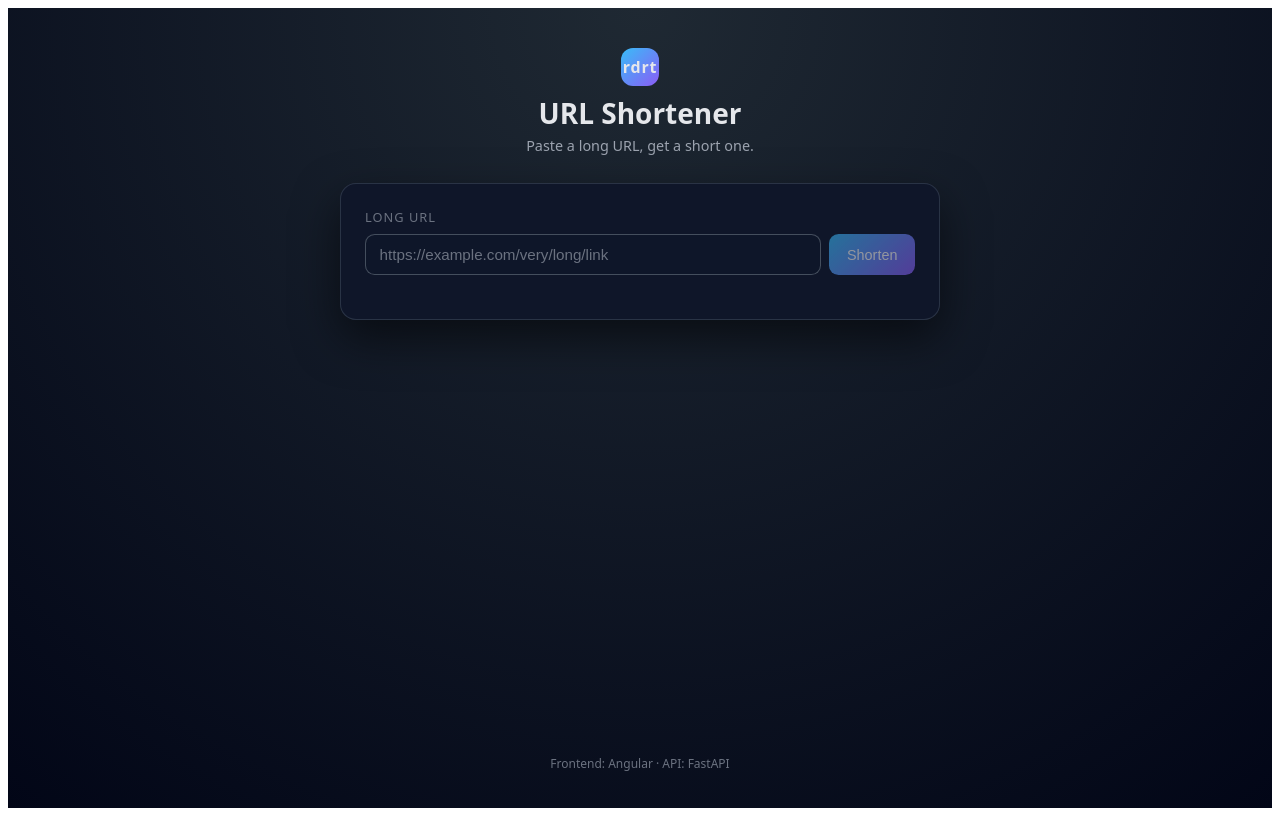
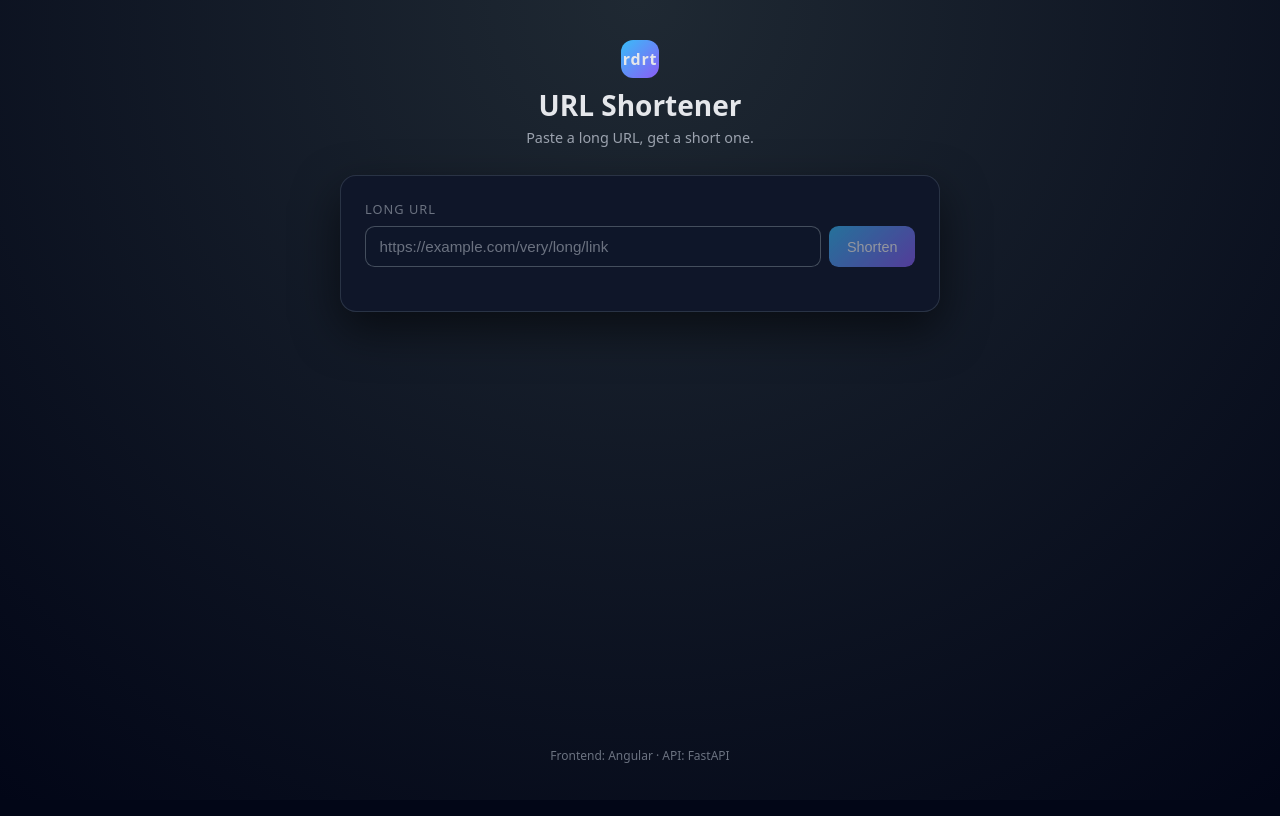
Before and after one commit to marcosamorim/url_shortener_ng, an Angular app: page / in a window 1280 px wide. Built offline with nearby package versions, Linux system fonts and the light colour scheme.

Commit message:
fixing css on background

```diff
--- a/src/styles.css
+++ b/src/styles.css
@@ -1 +1,19 @@
-/* You can add global styles to this file, and also import other style files */
+/* Global reset */
+html,
+body {
+  margin: 0;
+  padding: 0;
+  height: 100%;
+}
+
+/* Make sure there's no white background around the Angular app */
+body {
+  background-color: #020617; /* same dark tone as your gradient */
+}
+
+/* Optional but nice */
+*,
+*::before,
+*::after {
+  box-sizing: border-box;
+}
```
